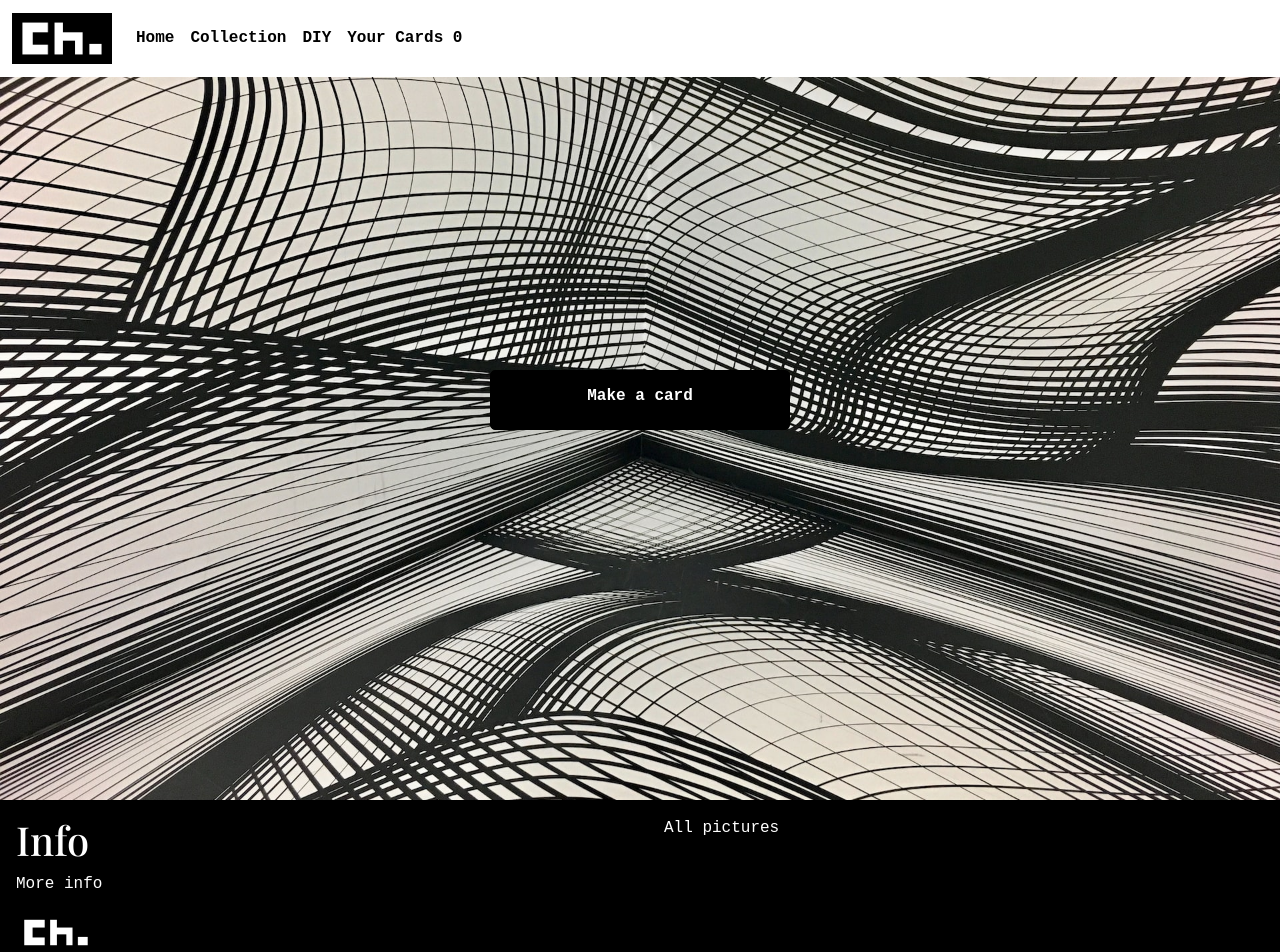
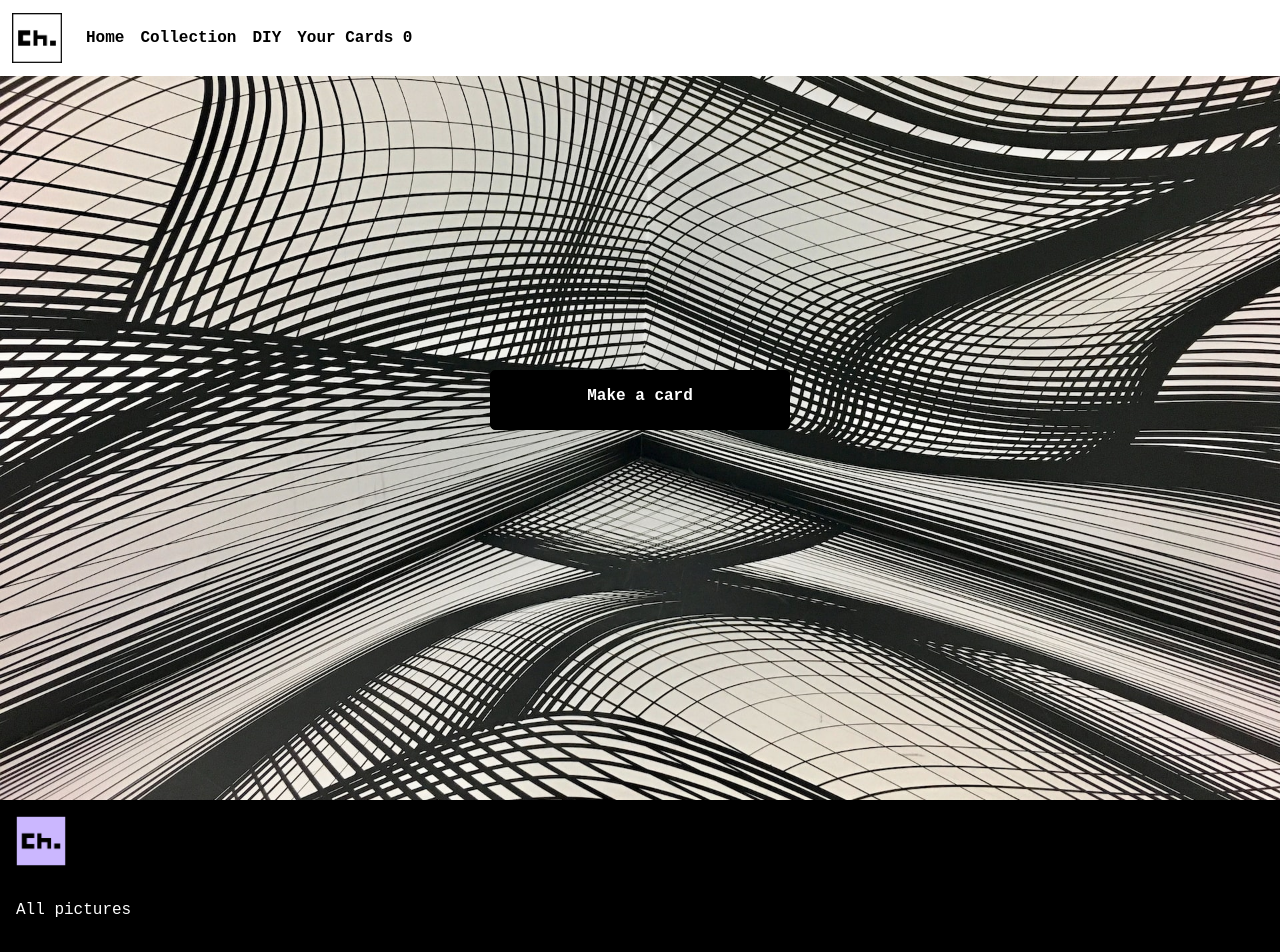
Before and after one commit to chrillah/sweet-card-maker, a Vue app: page /#/ in a window 1280 px wide. Shown: the top 952 px of the page. Built offline with nearby package versions, Linux system fonts and the light colour scheme; a web font is replaced by a local one.

Commit message:
logo changed, footer updated and changed seconds

```diff
--- a/src/components/FooterSection.vue
+++ b/src/components/FooterSection.vue
@@ -2,22 +2,21 @@
   <div class="footer-wrapper">
     <div class="footer-container">
       <div class="footer-items">
-        <h1 class="footer-info">Info</h1>
-        <p class="footer-text">More info</p>
-        <img class="footer-logo" src="/assets/img/logo.png" alt="" />
+        <!-- <h1 class="footer-info">Info</h1>
+        <p class="footer-text">More info</p> -->
+        <img class="footer-logo" src="/assets/img/logo_v2.png" alt="" />
       </div>
       <div class="footer-items">
         <p class="footer-text">
           <a href="https://unsplash.com/">All pictures</a>
         </p>
-        <!-- <div class="footer-logo" /> -->
       </div>
     </div>
   </div>
 </template>
 <style>
   .footer-wrapper {
-    min-height: 20vh;
+    min-height: 10vh;
     background-color: #000000;
     /* display: flex;
     flex-direction: column;
@@ -28,8 +27,7 @@
   .footer-container {
     width: 100%;
     display: grid;
-    grid-template-columns: 1fr 1fr;
-    gap: 1rem;
+    /* gap: 1rem; */
   }
 
   .footer-items {
@@ -42,7 +40,7 @@
 
   .footer-logo {
     /* background-image: url('./assets/img/logo.png'); */
-    width: 80px;
+    width: 50px;
     height: auto;
   }
 
--- a/src/components/HeroImage.vue
+++ b/src/components/HeroImage.vue
@@ -21,7 +21,7 @@
       setInterval(() => {
         this.index = (this.index + 1) % this.images.length
         this.bgImage = this.images[this.index]
-      }, 2000)
+      }, 1000)
     }
   }
 </script>
--- a/src/components/NavBar.vue
+++ b/src/components/NavBar.vue
@@ -1,7 +1,7 @@
 <template>
   <nav class="navbar navbar-expand-lg bg-body-tertiary">
     <div class="container-fluid">
-      <RouterLink class="navbar-brand" to="/"><img class="logo" src="/assets/img/logo.png" alt="" /></RouterLink>
+      <RouterLink class="navbar-brand" to="/"><img class="logo" src="/assets/img/logo_v3.png" alt="" /></RouterLink>
       <button
         class="navbar-toggler"
         type="button"
@@ -47,7 +47,7 @@ export default{
   background-color: #FFFFFF;
 }
 .logo{
-  width: 100px;
+  width: 50px;
   height: auto;
 }
 
@@ -56,7 +56,7 @@ export default{
   font-weight: 800;
   color: black;
 }
-.nav-link:hover,.nav-link:focus{
+.nav-link:hover,.nav-link:focus, .logo:hover{
   background-color: var(--active-color);
   font-weight: 400;
 }
```
Also changed, not shown: assets/img/logo_v3.png (added).
